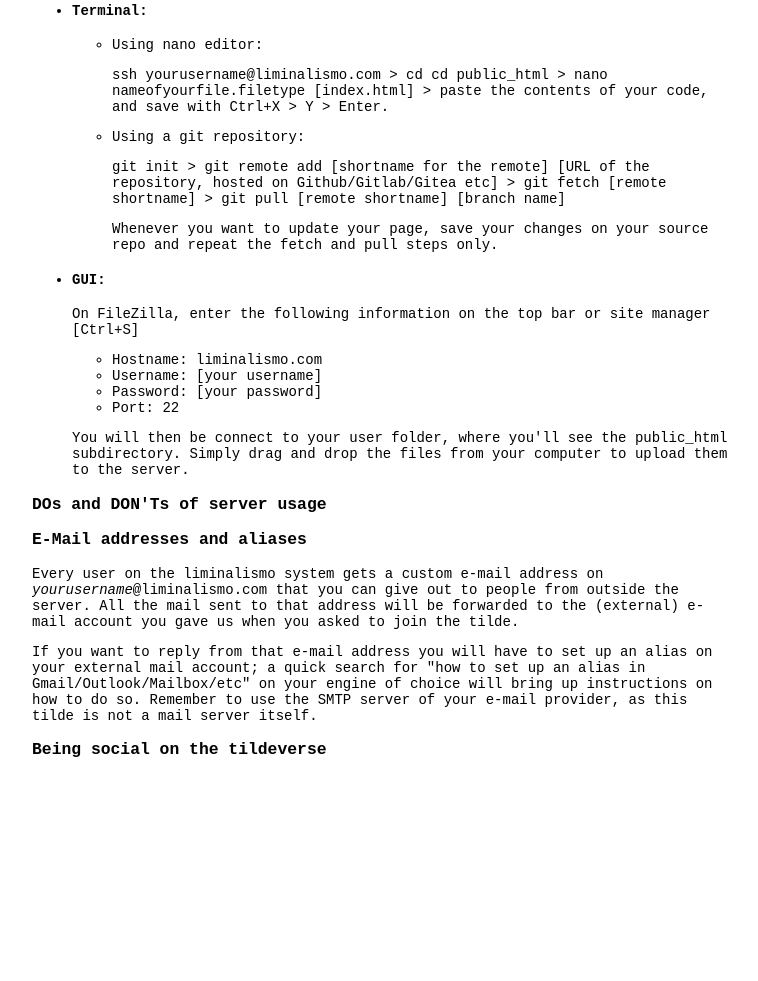
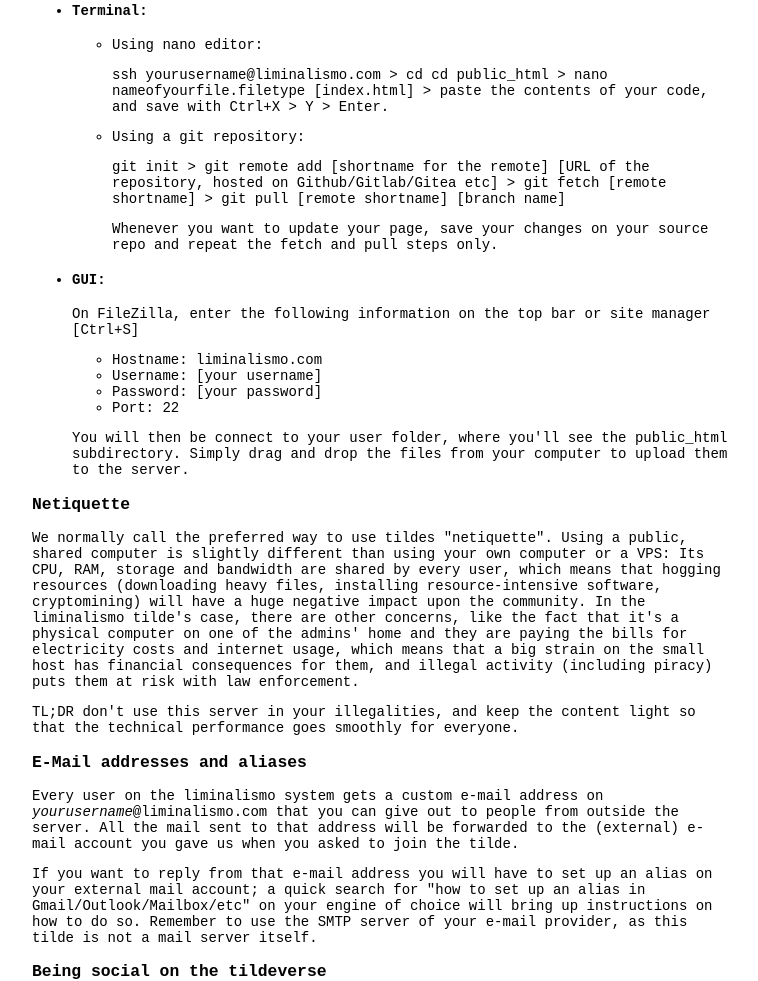
Before and after one commit to liminalismo/tilde-homepage, a plain HTML site: page guide.html in a window 1280 px wide. Shown: the part 1579-2560 px from the top of the page, without its empty margins (258-1016 px from the left). Before the commit the page ends 2338 px from the top, so only its background shows below. Drawn offline with Linux system fonts and the light colour scheme.

Commit message:
Add netiquette FAQ

```diff
--- a/guide.html
+++ b/guide.html
@@ -19,7 +19,7 @@
       <li><a href="#shell">Basic shell usage</a></li>
       <li><a href="#html">Building a website</a></li>
       <li><a href="#filesystem">Posting your website and interacting with the server</a></li>
-      <li><a href="#netiquette">DOs and DON'Ts of server usage.</a></li>
+      <li><a href="#netiquette">Netiquette</a></li>
       <li><a href="#mail">E-mail addresses and aliases</a></li>
       <li><a href="#social">Being social on the tildeverse</a></li>
     </ul>
@@ -94,7 +94,12 @@
       </li>
     </ul>
 
-    <h3><a id="netiquette">DOs and DON'Ts of server usage</a></h3>
+    <h3><a id="netiquette">Netiquette</a></h3>
+    <p>We normally call the preferred way to use tildes "netiquette". Using a public, shared computer is slightly different than using your own computer or a VPS: Its CPU, RAM, storage and bandwidth are shared by every user, which means that hogging
+      resources (downloading heavy files, installing resource-intensive software, cryptomining) will have a huge negative impact upon the community. In the liminalismo tilde's case, there are other concerns, like the fact that it's a physical
+      computer on one of the admins' home and they are paying the bills for electricity costs and internet usage, which means that a big strain on the small host has financial consequences for them, and illegal activity (including piracy) puts them
+      at risk with law enforcement.</p>
+    <p>TL;DR don't use this server in your illegalities, and keep the content light so that the technical performance goes smoothly for everyone.</p>
     <h3><a id="mail">E-Mail addresses and aliases</a></h3>
     <p>Every user on the liminalismo system gets a custom e-mail address on <em>yourusername</em>@liminalismo.com that you can give out to people from outside the server. All the mail sent to that address will be forwarded to the (external) e-mail
       account you gave us when you asked to join the tilde.</p>
```
